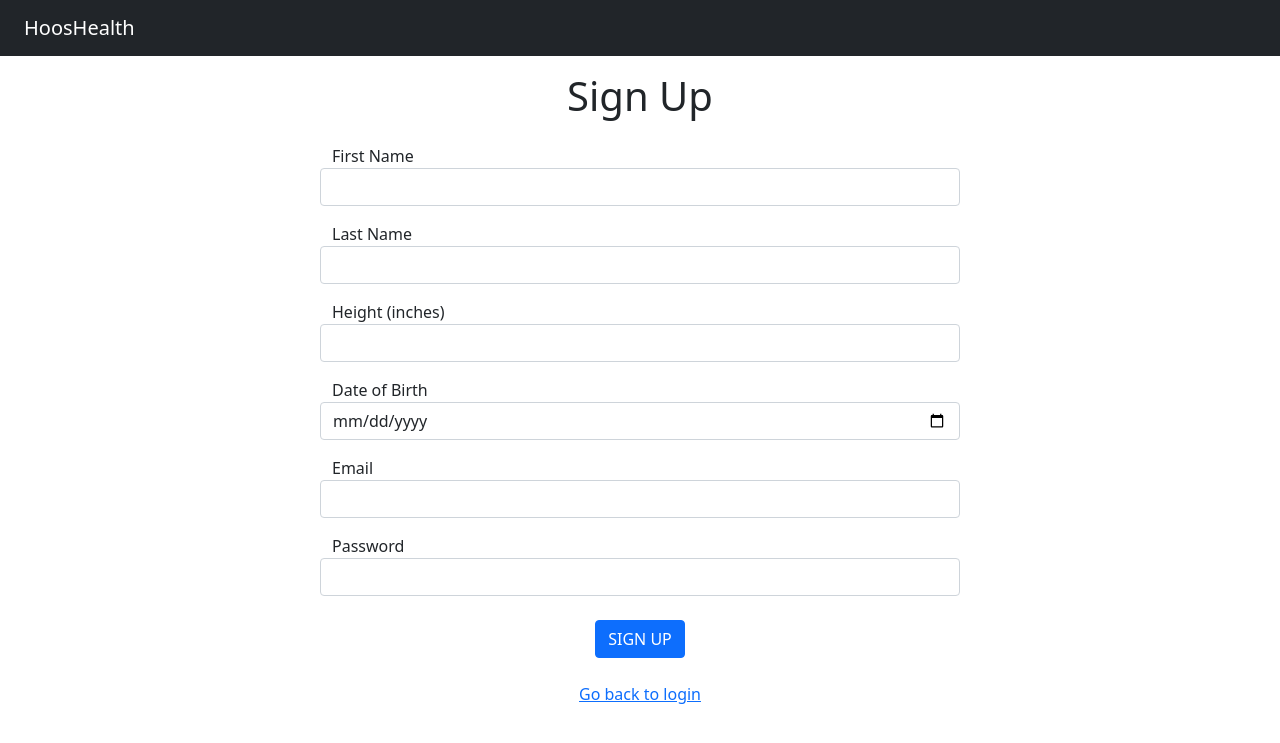
After one commit to pragnya17/HoosHealthTracker, a Flask app: page /sign_up in a window 1280 px wide. The commit adds this page. Shown: the top 743 px of the page. Run offline with Flask 2, Linux system fonts and the light colour scheme.

Commit message:
Login and Main
Finish login details and sign up ability. Hash passwords and make them hidden. Add profile page and main page for navigation.

```diff
--- a/app.py
+++ b/app.py
@@ -1,12 +1,14 @@
 from flask import Flask
-from flask import render_template, request, redirect, url_for
+from flask import render_template, request, redirect, url_for, flash
 from db_secrets import secrets
 import db
+import hashlib
 
 
 app = Flask(__name__)
 
 user_id = -1 # -1 means no is logged in
+
 
 @app.route("/", methods=["POST", "GET"])
 def login():
@@ -15,20 +17,53 @@ def login():
     if request.method == 'POST':
         email = request.form['email']
         password = request.form['password']
+        hashed_password = hashlib.sha256(bytes(password, 'utf-8')).hexdigest()
         users = db.get_users_emails()
 
         for user in users:
-            if email == user["email"] and password == user["password"]:
+            if email == user["email"] and hashed_password == user["password"]:
                 user_id = user["user_id"]
+                return redirect(url_for('main'))
 
     return render_template("login.html")
+
+
+@app.route("/sign_up", methods=["POST", "GET"])
+def sign_up():
+    if request.method == 'POST':
+        first_name = request.form['first_name']
+        last_name = request.form['last_name']
+        height = request.form['height']
+        date_of_birth = request.form['date_of_birth']
+        email = request.form['email']
+        password = request.form['password']
+
+        success = db.add_user(first_name, last_name, height, date_of_birth, email, password)
+
+        # if success:
+        #     flash(request, "You are now signed up! Please log in to your new account below.")
+        #     return redirect(url_for('sign_up'))
+
+    return render_template("sign_up.html")
+
+
+@app.route("/main")
+def main():
+    if user_id != -1:
+        return render_template("main.html")
+    else:
+        return redirect(url_for('login'))
+
 
 @app.route("/profile")
 def profile():
     if user_id != -1:
-        return render_template("profile.html")
+        first_name, last_name, height, date_of_birth = db.get_user(user_id)
+        return render_template("profile.html", first_name=first_name, last_name=last_name,
+                               height="height", date_of_birth=date_of_birth)
     else:
         return redirect(url_for('login'))
+
 
 @app.route("/current_week")
 def current_week():
@@ -38,8 +73,6 @@ def current_week():
         return redirect(url_for('login'))
 
 
-
-
 # For debugging - just run file from terminal and any saved changes will be updated in browser
 # without having to restart the program.
 if __name__ == '__main__':
--- /dev/null
+++ b/practice.py
@@ -0,0 +1,5 @@
+import hashlib
+
+string = "rrw9xc"
+hashed = hashlib.sha256(bytes(string, 'utf-8')).hexdigest()
+print(hashed)
--- /dev/null
+++ b/templates/sign_up.html
@@ -0,0 +1,50 @@
+{% extends "index.html" %}
+
+{% block content %}
+<h1 class="text-center mt-3">Sign Up</h1>
+<div class="container-lg mx-auto mt-4 w-50">
+    <form method="post">
+        <div class="row mt-3">
+            <label for="first_name">First Name</label>
+            <input class="form-control" type="text" name="first_name" id="first_name"></input>
+        </div>
+
+        <div class="row mt-3">
+            <label for="last_name">Last Name</label>
+            <input class="form-control" type="text" name="last_name" id="last_name"></input>
+        </div>
+
+        <div class="row mt-3">
+            <label for="height">Height (inches)</label>
+            <input class="form-control" type="number" name="height" id="height"></input>
+        </div>
+
+        <div class="row mt-3">
+            <label for="date_of_birth">Date of Birth</label>
+            <input class="form-control" type="date" name="date_of_birth" id="date_of_birth"></input>
+        </div>
+
+        <div class="row mt-3">
+            <label for="email">Email</label>
+            <input class="form-control" type="text" name="email" id="email"></input>
+        </div>
+
+        <div class="row mt-3">
+            <label for="password">Password</label>
+            <input class="form-control" type="password" name="password" id="password"></input>
+        </div>
+
+        <div class="row mt-4">
+            <div class="form-group col text-center">
+                <input type="submit" value="SIGN UP" name="btnAction" class="btn btn-primary" title="submit entry">
+            </div>
+        </div>
+
+        <div class="row mt-4">
+            <div class="form-group col text-center">
+                <a href="{{ url_for('login') }}">Go back to login</a>
+            </div>
+        </div>
+    </form>
+</div>
+{% endblock %}
```
Also changed, not shown: db.py (+29 -11 lines), templates/login.html (+7 -1 lines), templates/main.html (added, +11 -0 lines), templates/profile.html (+12 -4 lines).
